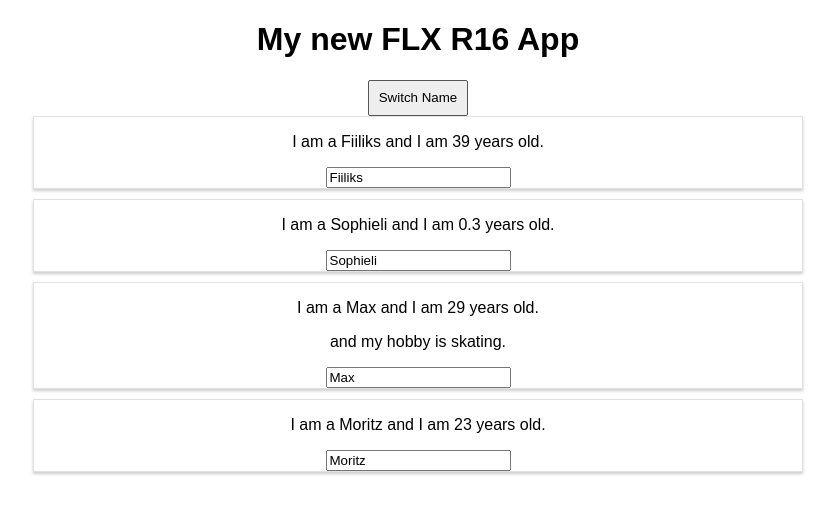
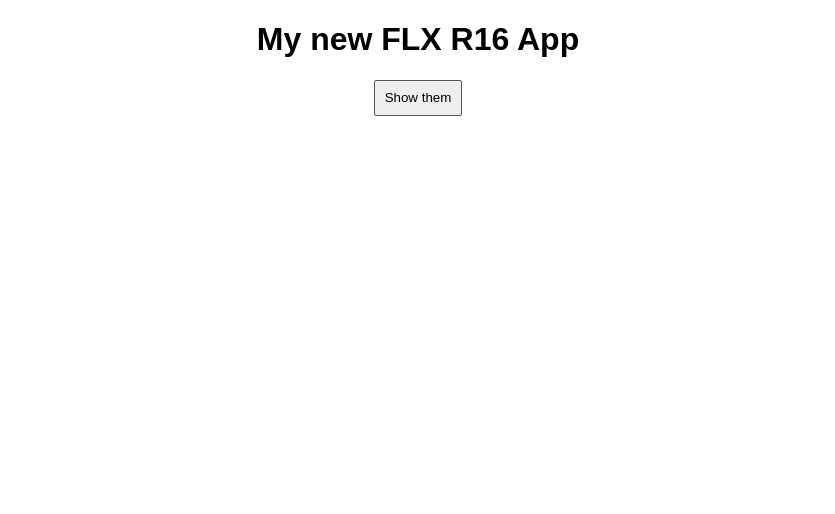
Before and after one commit to gitfilix/r16, a React (Create React App) app in the folder r16/: page / in a window 1280 px wide. Shown: the top 514 px of the page, without its empty margins (222-1057 px from the left). Built offline with nearby package versions, Linux system fonts and the light colour scheme.

Commit message:
conditional render ternary expression

```diff
--- a/r16/src/App.js
+++ b/r16/src/App.js
@@ -9,9 +9,17 @@ class App extends Component {
       { name: 'Sophieli', age: 0.3},
       { name: 'Max', age: 29},
       { name: 'Moritz', age: 23}
-    ]
+    ],
+    otherState: 'some value here',
+    showPersons: false
   }
 
+  togglePersonsHandler = () => {
+    const doesShow = this.state.showPersons;
+    this.setState(
+      {showPersons: !doesShow}
+    )
+  }
 
   switchNameHandler = (newName) => {
     // console.log("button was clicked! this:", this);
@@ -40,8 +48,10 @@ class App extends Component {
     return (
       <div className="App">
           <h1 className="App-title" >My new FLX R16 App</h1>
-          <button onClick={() => this.switchNameHandler('button')} className="button">Switch Name</button>
-
+          <button onClick={this.togglePersonsHandler} className="button">Show them</button>
+          {
+            this.state.showPersons === true ?
+            <div>
               <Person
               name={this.state.persons[0].name}
               age={this.state.persons[0].age} />
@@ -57,6 +67,8 @@ class App extends Component {
               <Person
               name={this.state.persons[3].name}
               age={this.state.persons[3].age} />
+            </div> : null
+        }
       </div>
     );
   }
```
Lines whose indentation alone changed are shown as unchanged.
